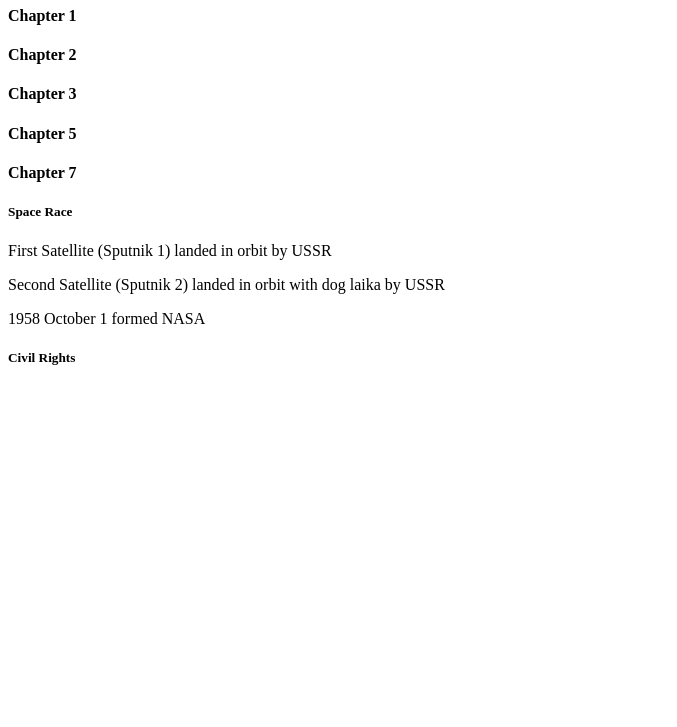
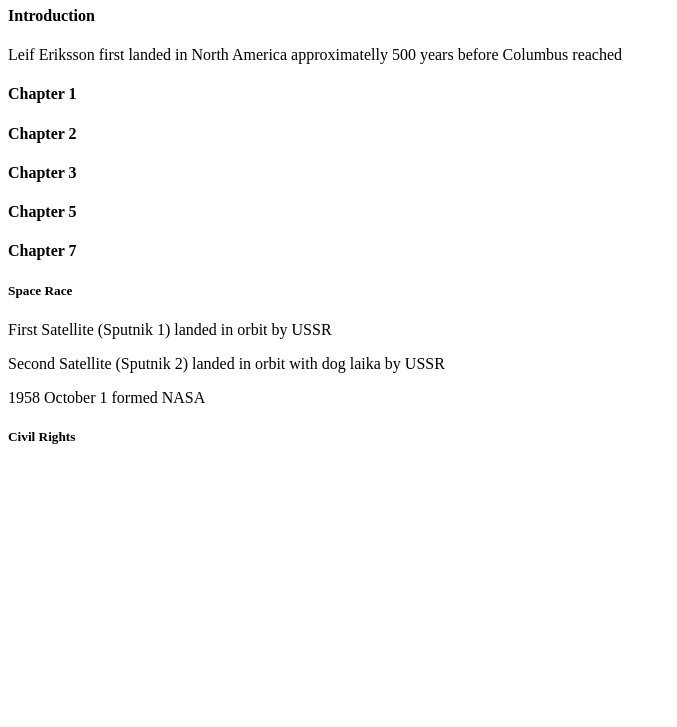
Before and after one commit to anilsyamanthakam/books, a plain HTML site: page american_history.html in a window 1280 px wide. Shown: the part 73-800 px from the top of the page, without its empty margins (0-677 px from the left). Drawn offline with Linux system fonts and the light colour scheme.

Commit message:
Update american_history.html

```diff
--- a/american_history.html
+++ b/american_history.html
@@ -5,6 +5,9 @@
 </head>
 <body>
 <h1>American History - William D Willis</h1>
+  <h4>Introduction</h4>
+  <p>Leif Eriksson first landed in North America approximatelly 500 years before Columbus reached</p>
+
   <h4>Chapter 1</h4>
   <h4>Chapter 2</h4>
   <h4>Chapter 3</h4>
```
